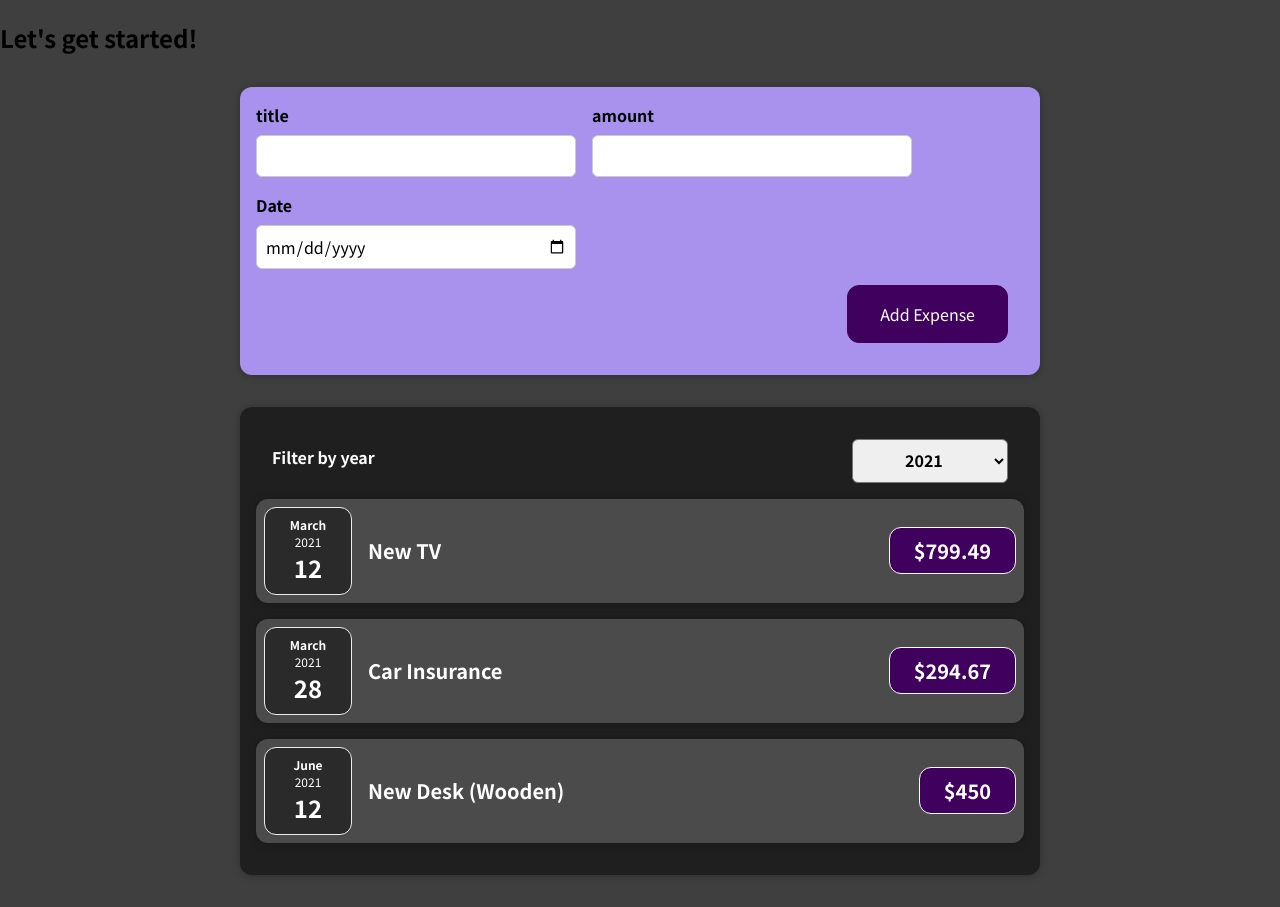
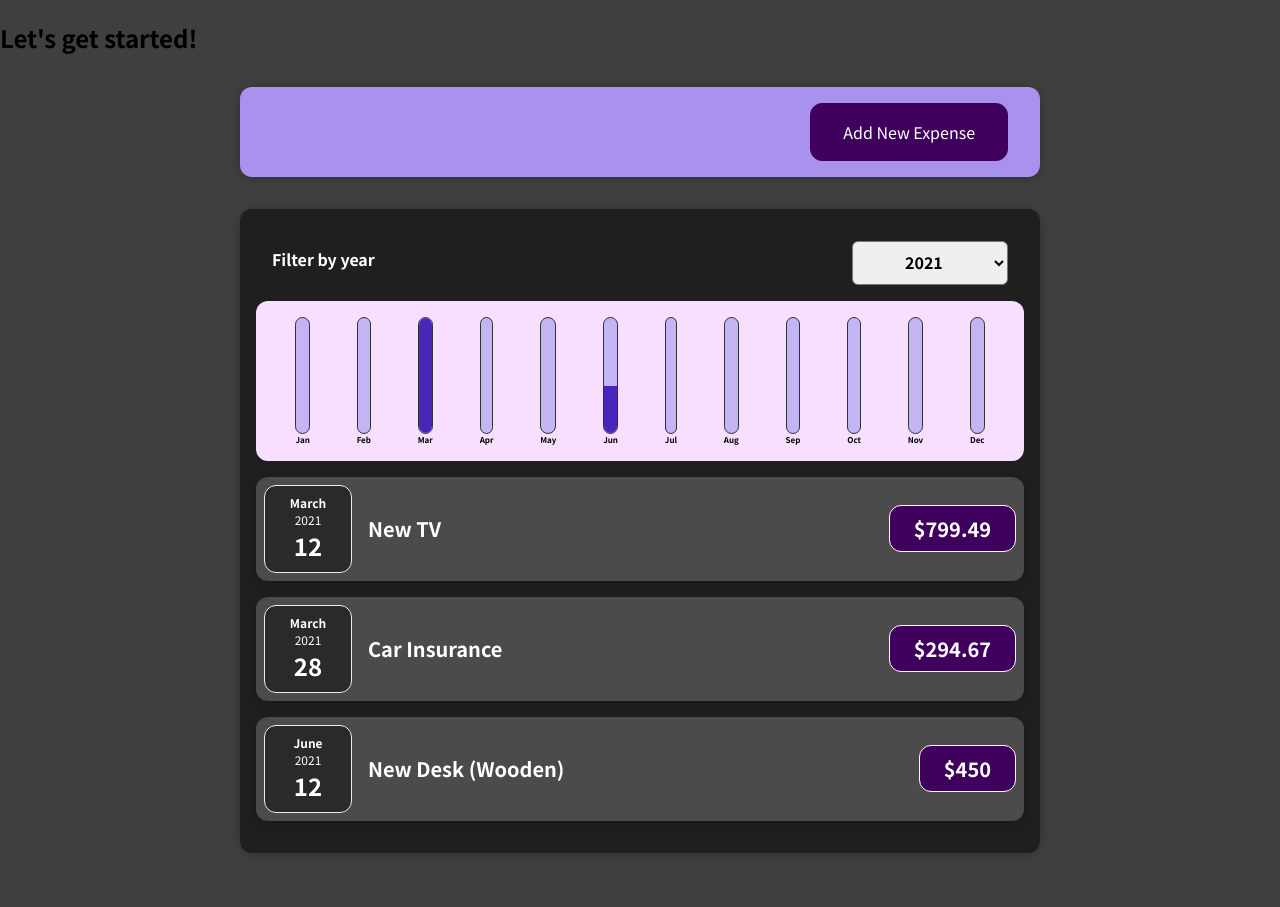
Before and after one commit to IamSithabile/my-app, a React (Create React App) app: page / in a window 1280 px wide. After the commit the page ends 885 px from the top, so only its background shows below. Built offline with nearby package versions, Linux system fonts and the light colour scheme.

Commit message:
Added Chart.js and also ChartBar.Js to finalize the project

```diff
--- /dev/null
+++ b/src/components/Chart/Chart.css
@@ -0,0 +1,9 @@
+.chart {
+  padding: 1rem;
+  border-radius: 12px;
+  background-color: #f8dfff;
+  text-align: center;
+  display: flex;
+  justify-content: space-around;
+  height: 10rem;
+}
--- /dev/null
+++ b/src/components/Chart/Chart.js
@@ -0,0 +1,24 @@
+import React from "react";
+
+import ChartBar from "./ChartBar";
+import "./Chart.css";
+
+const Chart = (props) => {
+  const dataPointValues = props.dataPoints.map((dataPoint) => dataPoint.value);
+  const totalMaximum = Math.max(...dataPointValues);
+
+  return (
+    <div className="chart">
+      {props.dataPoints.map((dataPoint) => (
+        <ChartBar
+          key={dataPoint.label}
+          value={dataPoint.value}
+          maxValue={totalMaximum}
+          label={dataPoint.label}
+        />
+      ))}
+    </div>
+  );
+};
+
+export default Chart;
--- /dev/null
+++ b/src/components/Chart/ChartBar.css
@@ -0,0 +1,30 @@
+.chart-bar {
+  height: 100%;
+  display: flex;
+  flex-direction: column;
+  align-items: center;
+}
+
+.chart-bar__inner {
+  height: 100%;
+  width: 100%;
+  border: 1px solid #313131;
+  border-radius: 12px;
+  background-color: #c3b4f3;
+  overflow: hidden;
+  display: flex;
+  flex-direction: column;
+  justify-content: flex-end;
+}
+
+.chart-bar__fill {
+  background-color: #4826b9;
+  width: 100%;
+  transition: all 0.3s ease-out;
+}
+
+.chart-bar__label {
+  font-weight: bold;
+  font-size: 0.5rem;
+  text-align: center;
+}
--- /dev/null
+++ b/src/components/Chart/ChartBar.js
@@ -0,0 +1,24 @@
+import React from "react";
+
+import "./ChartBar.css";
+
+const ChartBar = (props) => {
+  let barFillHeight = "0%";
+
+  if (props.maxValue > 0) {
+    barFillHeight = Math.round((props.value / props.maxValue) * 100) + "%";
+  }
+  return (
+    <div className="chart-bar">
+      <div className="chart-bar__inner">
+        <div
+          className="chart-bar__fill"
+          style={{ height: barFillHeight }}
+        ></div>
+      </div>
+      <div className="chart-bar__label">{props.label}</div>
+    </div>
+  );
+};
+
+export default ChartBar;
--- a/src/components/Expenses/Expenses.js
+++ b/src/components/Expenses/Expenses.js
@@ -3,6 +3,8 @@
 import ExpensesFilter from "./ExpenseFilter";
 import React, { useState } from "react";
 import ExpenseList from "./ExpenseList";
+import ExpensesChart from "./ExpensesChart";
+import "./Expenses.css";
 
 const Expenses = (props) => {
   const [chosenValue, setChosenValue] = useState("2021");
@@ -23,6 +25,7 @@
           select={chosenValue}
           onSelectChange={selectValueHandler}
         />
+        <ExpensesChart expenses={filteredExpenses} />
         <ExpenseList item={filteredExpenses} />
       </Card>
     </div>
--- /dev/null
+++ b/src/components/Expenses/ExpensesChart.js
@@ -0,0 +1,29 @@
+import React from "react";
+
+import Chart from "../Chart/Chart";
+
+const ExpensesChart = (props) => {
+  const chartDataPoints = [
+    { label: "Jan", value: 0 },
+    { label: "Feb", value: 0 },
+    { label: "Mar", value: 0 },
+    { label: "Apr", value: 0 },
+    { label: "May", value: 0 },
+    { label: "Jun", value: 0 },
+    { label: "Jul", value: 0 },
+    { label: "Aug", value: 0 },
+    { label: "Sep", value: 0 },
+    { label: "Oct", value: 0 },
+    { label: "Nov", value: 0 },
+    { label: "Dec", value: 0 },
+  ];
+
+  for (const expense of props.expenses) {
+    const expenseMonth = expense.date.getMonth(); // starting at 0 => January => 0
+    chartDataPoints[expenseMonth].value += expense.amount;
+  }
+
+  return <Chart dataPoints={chartDataPoints} />;
+};
+
+export default ExpensesChart;
--- a/src/components/NewExpense/ExpenseForm.js
+++ b/src/components/NewExpense/ExpenseForm.js
@@ -6,6 +6,7 @@
   const [enteredTitle, setEnteredTitle] = useState("");
   const [enteredAmount, setEnteredAmount] = useState("");
   const [enteredDate, setEnteredDate] = useState("");
+  const [toggleForm, setToggleForm] = useState(false);
 
   const titleChangeHandler = (e) => {
     setEnteredTitle(e.target.value);
@@ -30,9 +31,28 @@
     console.log(userInputs + "From the Form");
     props.onFormSubmit(userInputs);
     setEnteredTitle("");
+    b;
     setEnteredAmount("");
     setEnteredDate("");
   };
+
+  const newExpenseToggleHandler = () => {
+    setToggleForm((prevFormState) => {
+      return (prevFormState = !prevFormState);
+    });
+  };
+
+  if (toggleForm === false) {
+    return (
+      <form>
+        <div className="new-expense__actions">
+          <button type="submit" onClick={newExpenseToggleHandler}>
+            Add New Expense
+          </button>
+        </div>
+      </form>
+    );
+  }
 
   return (
     <form onSubmit={submitHandler}>
@@ -65,7 +85,9 @@
             value={enteredDate}
           />
         </div>
+
         <div className="new-expense__actions">
+          <button onClick={newExpenseToggleHandler}>Cancel</button>
           <button type="submit">Add Expense</button>
         </div>
       </div>
```
Also changed, not shown: 1 other file (tests, documents, lock files or other folders).
